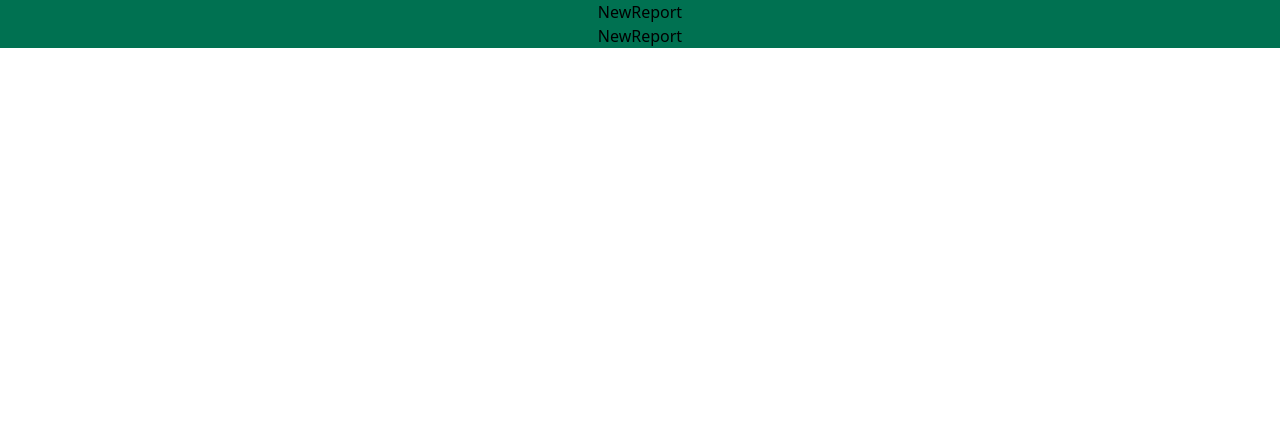
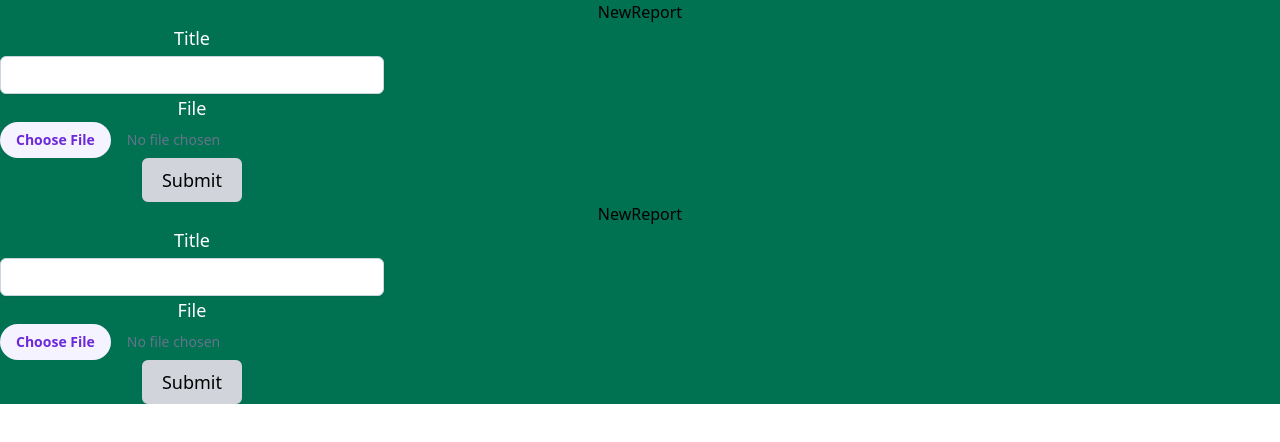
Before and after one commit to Mary-Wanyama/ireport, a React (Create React App) app: page /newreport in a window 1280 px wide. Shown: the top 442 px of the page. Built offline with nearby package versions, Linux system fonts and the light colour scheme; the HTML template or start-up script is replaced by a standard one.

Commit message:
Add newreport form

```diff
--- a/src/NewReport/NewReport.js
+++ b/src/NewReport/NewReport.js
@@ -4,6 +4,37 @@ function NewReport() {
   return (
     <div className='newreport-div'>NewReport
 
+<form className='w-96'>
+      <label class="block">
+        <span class="block text-lg font-medium text-white">Title</span>
+        <input type="text" value="" class="mt-1 block w-full px-3 py-2 bg-white border border-slate-300 rounded-md text-sm shadow-sm placeholder-slate-400
+          focus:outline-none focus:border-sky-500 focus:ring-1 focus:ring-sky-500
+          disabled:bg-slate-50 disabled:text-slate-500 disabled:border-slate-200 disabled:shadow-none
+          invalid:border-pink-500 invalid:text-pink-600
+          focus:invalid:border-pink-500 focus:invalid:ring-pink-500
+        "/>
+      </label>
+
+      <label class="block">
+        {/* <span class="sr-only">Choose profile photo</span> */}
+        <span class="block text-lg font-medium text-white">File</span>
+        <input type="file" class="block w-full text-sm text-slate-500
+          file:mr-4 file:py-2 file:px-4
+          file:rounded-full file:border-0
+          file:text-sm file:font-semibold
+          file:bg-violet-50 file:text-violet-700
+          hover:file:bg-violet-100
+        "/>
+      </label>
+
+      {/* <button class="bg-violet-500 hover:bg-violet-600 active:bg-violet-700 focus:outline-none focus:ring focus:ring-violet-300">
+      Save changes
+      </button> */}
+
+      <button class="flex-shrink-0 bg-gray-300 hover:bg-teal-500 border-gray-300 hover:border-teal-500 text-lg border-4 text-black py-1 px-4 rounded-md" type="submit">
+        Submit
+      </button>
+    </form>
     </div>
   )
 }
```
